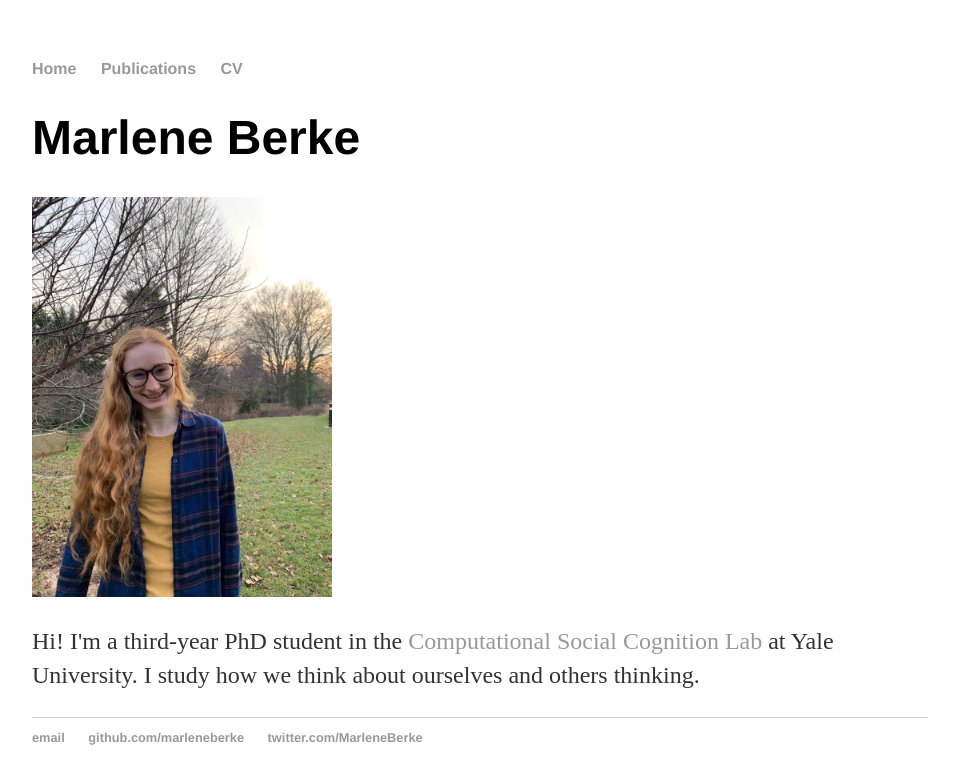
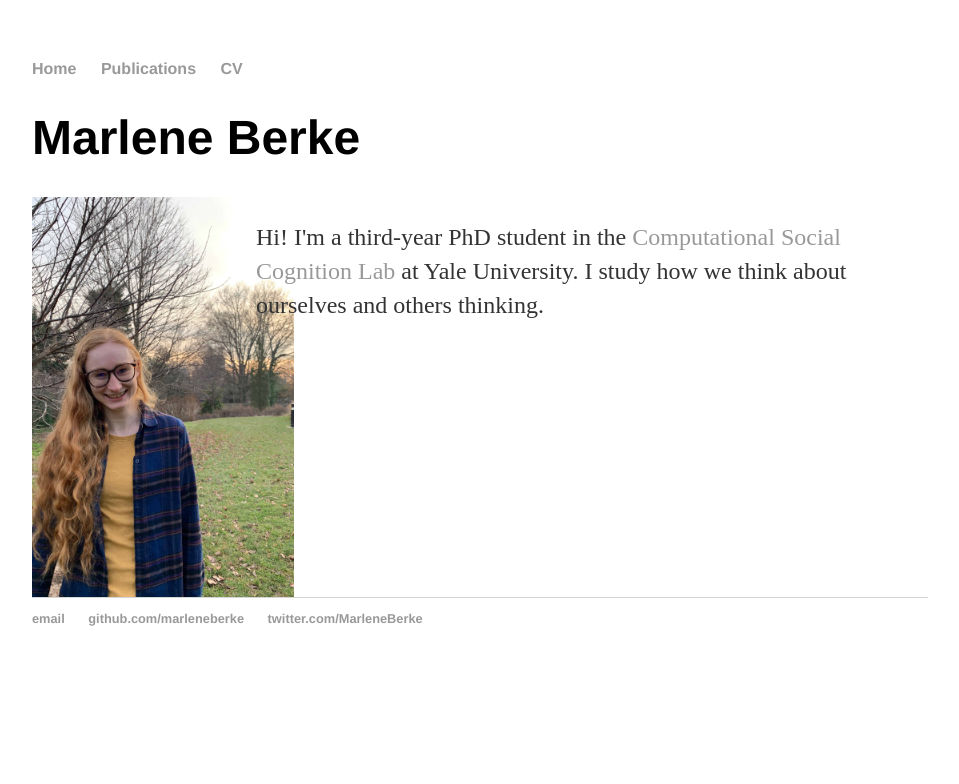
Before and after one commit to marleneberke/marleneberke.github.io, a Jekyll site: the page built from index.html, in a window 1280 px wide. Shown: the top 784 px of the page, without its empty margins (160-1119 px from the left). Built offline with Jekyll 4.4.1, drawn with Linux system fonts in a browser that asks for light colours.

Commit message:
Update main.css

```diff
--- a/css/main.css
+++ b/css/main.css
@@ -41,3 +41,18 @@ ul.posts {
 ul.posts li {
     list-style: none;
 }
+
+.row {
+  display:flex;
+  overflow: hidden;
+}
+
+.column1 {
+  width: 25%;
+  display:flex;
+  align-items:center;
+  justify-content:center;
+}
+.column2 {
+  width: 75%;
+}
```
